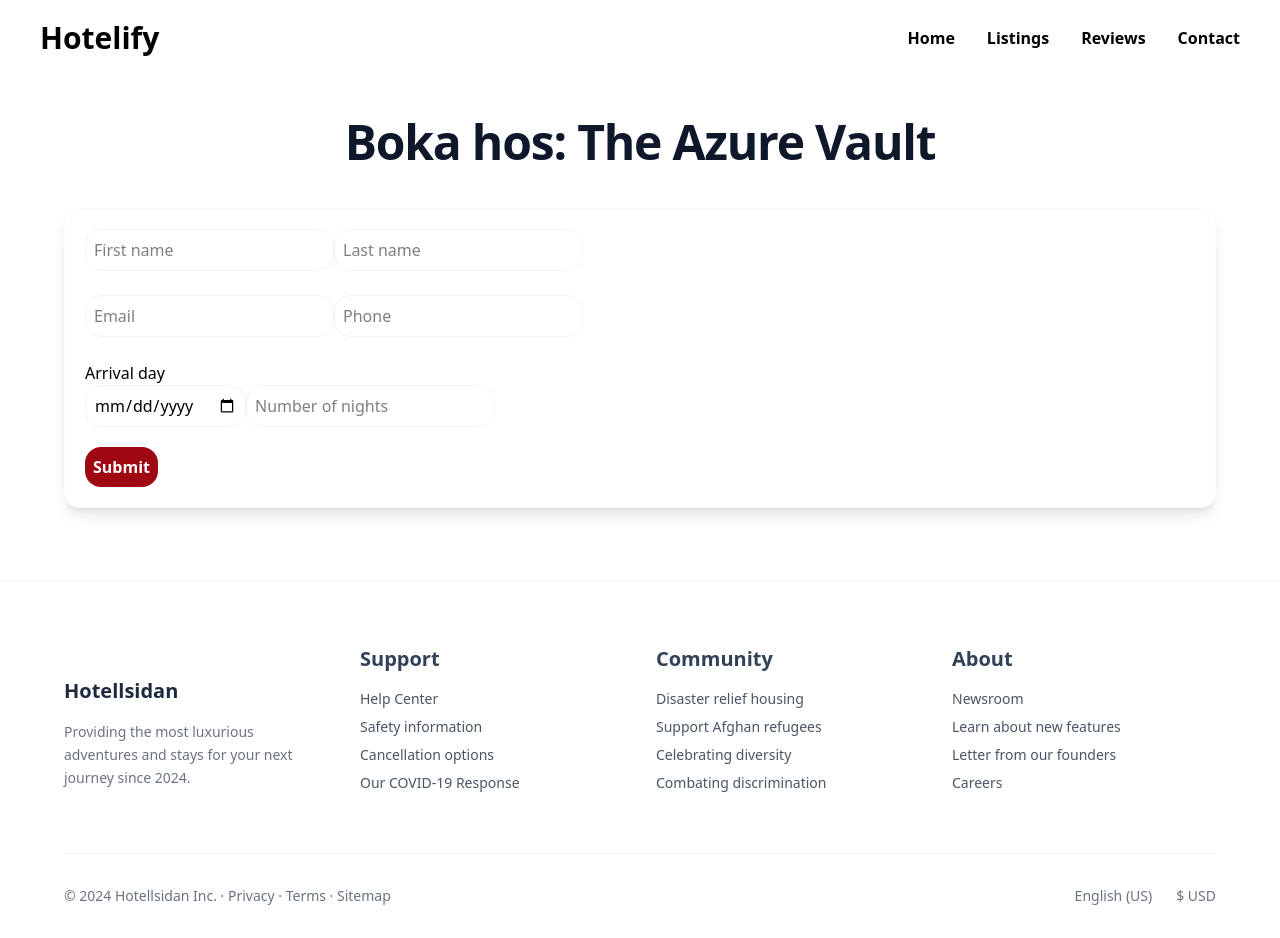
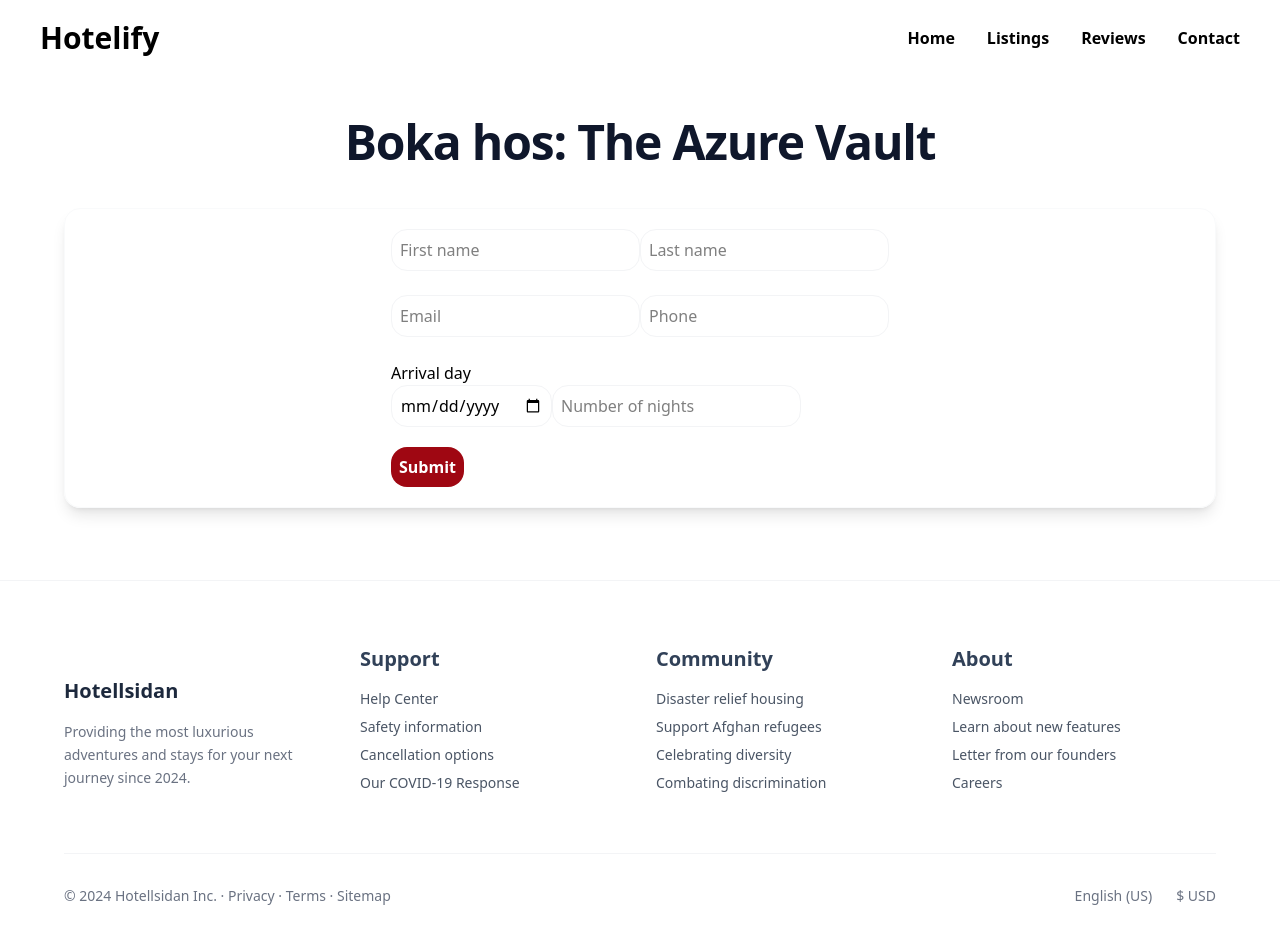
Before and after one commit to DelucaGit/Hotelify, a Next.js app: page /booking/1 in a window 1280 px wide. Built offline with nearby package versions, Linux system fonts and the light colour scheme.

Commit message:
Add save to localStorage

```diff
--- a/src/app/components/UI/BookingForm.jsx
+++ b/src/app/components/UI/BookingForm.jsx
@@ -17,11 +17,31 @@ const BookingForm =  (hotelData) => {
         const arrivalDate = formData.get("date")
         const numberOfNights = formData.get("nights")
 
-        console.log(firstName, lastName, email, phone, arrivalDate, numberOfNights)
+
+        const newBooking = {
+            hotel : hotel.name,
+            firstName, // This is the equivalent to writing firstName : firstName.
+            lastName,
+            email,
+            phone,
+            arrivalDate,
+            numberOfNights,
+            costPerNight,
+            id : Math.random().toString()
+        }
+
+        const savedBookings = localStorage.getItem("hotel_bookings");
+        const currentlist = savedBookings ? JSON.parse(savedBookings) : [];
+
+        currentlist.push(newBooking);
+        localStorage.setItem("hotel_bookings", JSON.stringify(currentlist))
+        alert("Your booking has been stored at localStorage")
     }
     return (
-        <>
-            <form action={handleBooking}>
+        <div className={"flex justify-center"}>
+            <form
+                action={handleBooking}
+                className={"md:mx-auto "}>
                 <input
                     type="text"
                     placeholder={"First name"}
@@ -64,7 +84,8 @@ const BookingForm =  (hotelData) => {
                         Submit
                 </button>
             </form>
-        </>
+
+        </div>
     )
 }
 export default BookingForm
```
